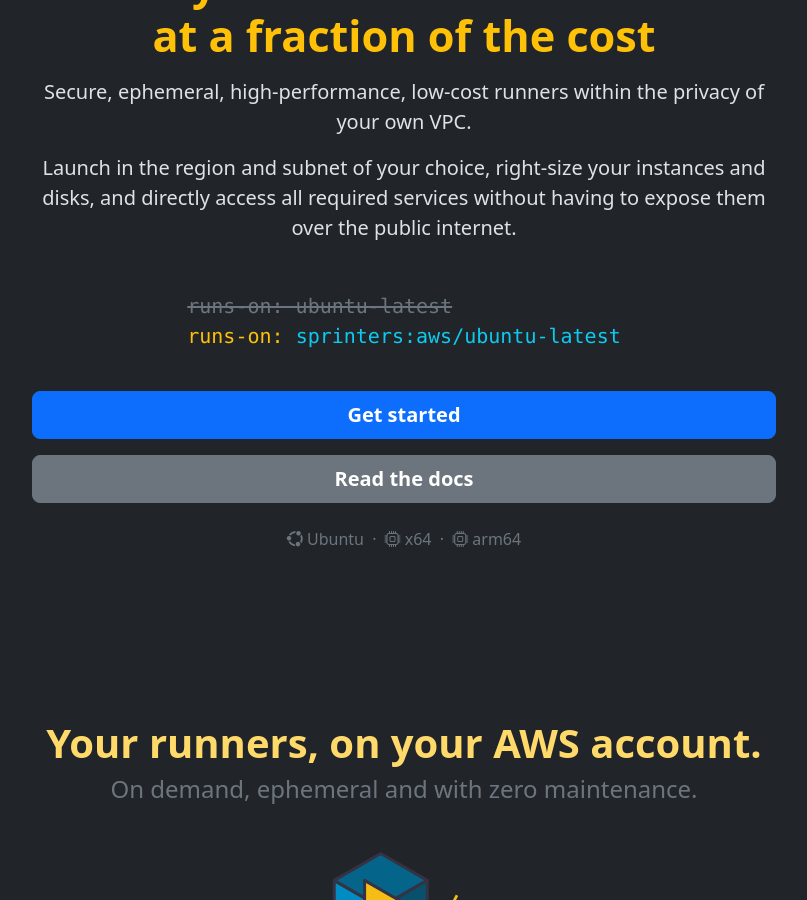
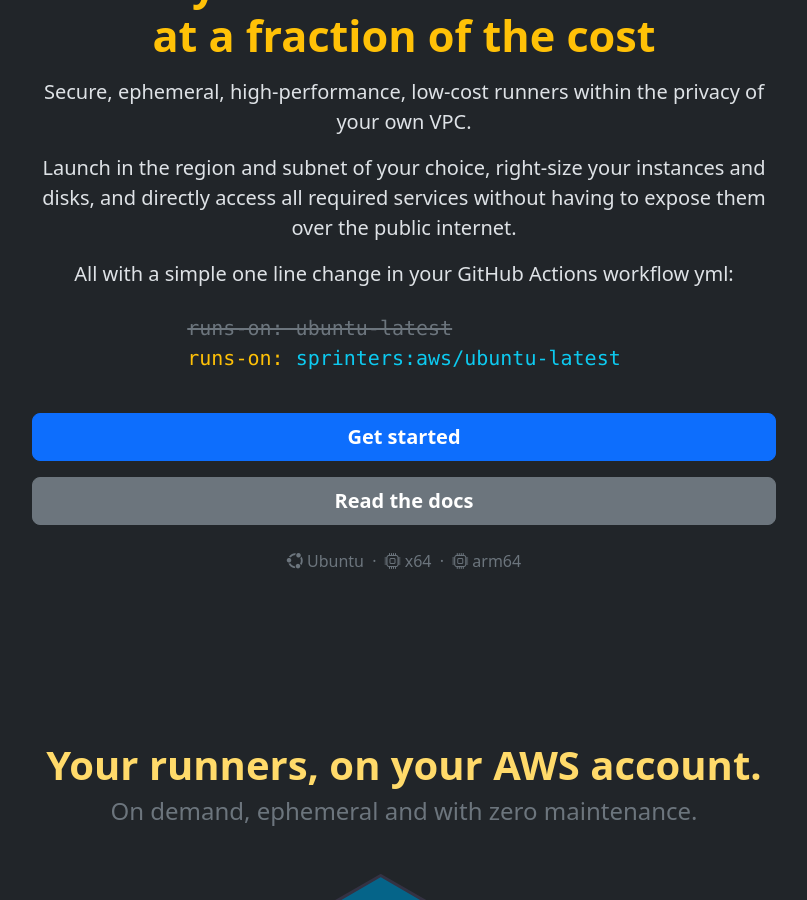
Before and after one commit to sprinters-sh/sprinters.sh, a Jekyll site: the page built from index.html, in a window 1280 px wide and 900 px high, scrolled down 476 px. Shown: the whole window, without its empty margins (236-1043 px from the left). Built offline with Jekyll 4.4.1, drawn with Linux system fonts in a browser that asks for light colours.

Commit message:
Added one line change hook

```diff
--- a/index.html
+++ b/index.html
@@ -11,9 +11,12 @@
     <p class="lead">
         Secure, ephemeral, high-performance, low-cost runners within the privacy of your own VPC.
     </p>
-    <p class="lead mb-4">
+    <p class="lead">
         Launch in the region and subnet of your choice, right-size your instances and disks,
         and directly access all required services without having to expose them over the public internet.
+    </p>
+    <p class="lead mb-0">
+        All with a simple one line change in your GitHub Actions workflow yml:
     </p>
     <div class="d-flex flex-column align-items-md-stretch justify-content-md-center gap-3 mb-4">
         <div class="d-inline-block v-align-middle fs-5">
```
